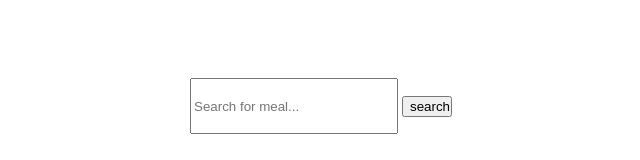
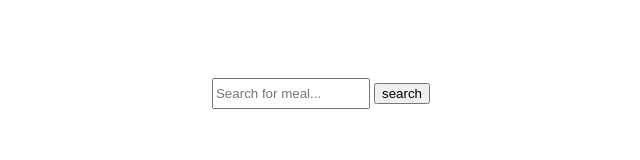
Before and after one commit to hamimhossain/hungry-monster, a plain HTML site: page index.html in a window 1280 px wide. Shown: the whole page, without its empty margins (319-959 px from the left). Drawn offline with Linux system fonts and the light colour scheme.

Commit message:
second commit

```diff
--- a/index.html
+++ b/index.html
@@ -8,9 +8,11 @@
 </head>
 <body>
     <div class="search-box">
-        <input type="text" placeholder="Search for meal...">
-        <button class="btn">search</button>
+        <input id="search-field"  type="text" placeholder="Search for meal...">
+        <button onclick="searchMeal()" class="btn">search</button>
 
     </div>
+
+    <script src="script.js"></script>
 </body>
 </html>
--- /dev/null
+++ b/script.js
@@ -0,0 +1,5 @@
+const searchMeal = () =>{
+    const searchText = document.getElementById('search-field').value;
+    const url = `https://www.themealdb.com/api/json/v1/1/${searchText}`;
+    console.log(url);
+}
--- a/style.css
+++ b/style.css
@@ -3,10 +3,6 @@
     padding: 70px;
 }
 .search-box input{
-    height: 50px;
-    width: 200px;
+    height: 25px;
+    width: 150px;
 }
-.btn{
-    height: 100x;
-    width: 50px;
-}
```
